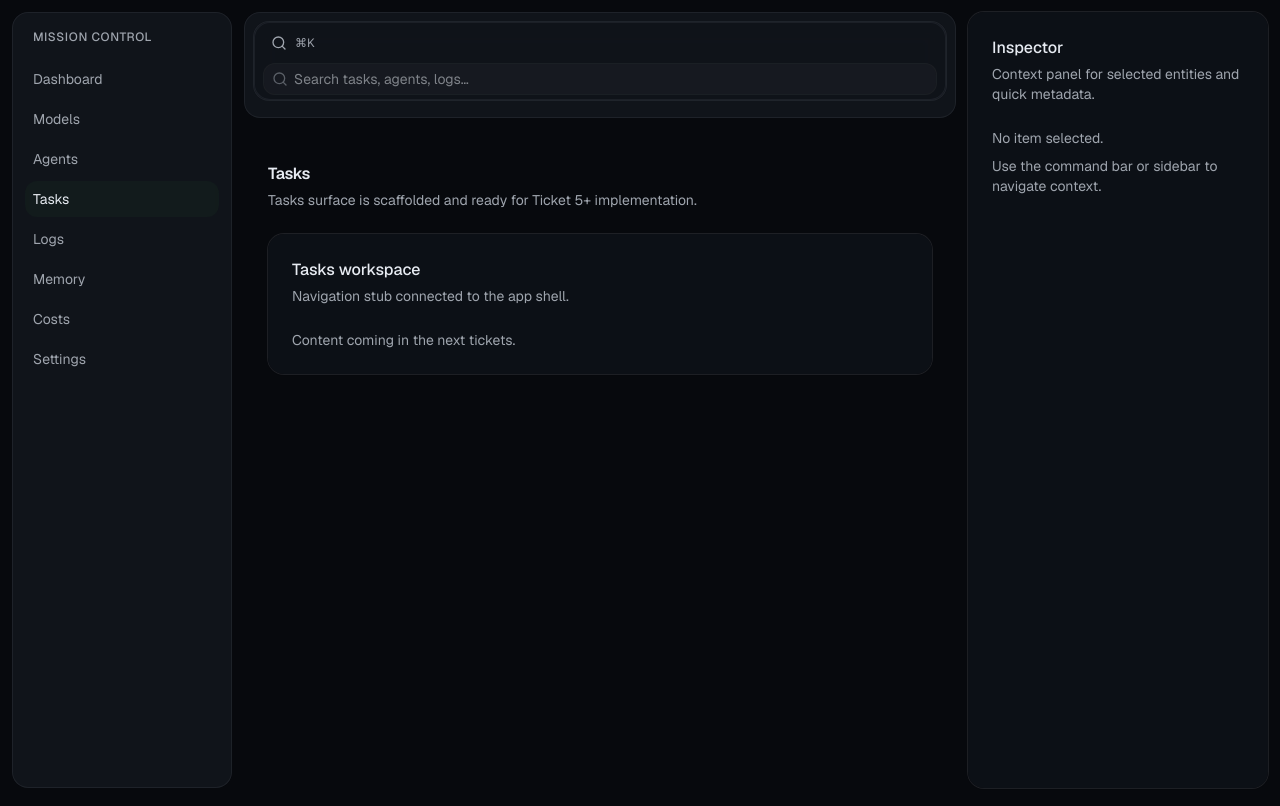
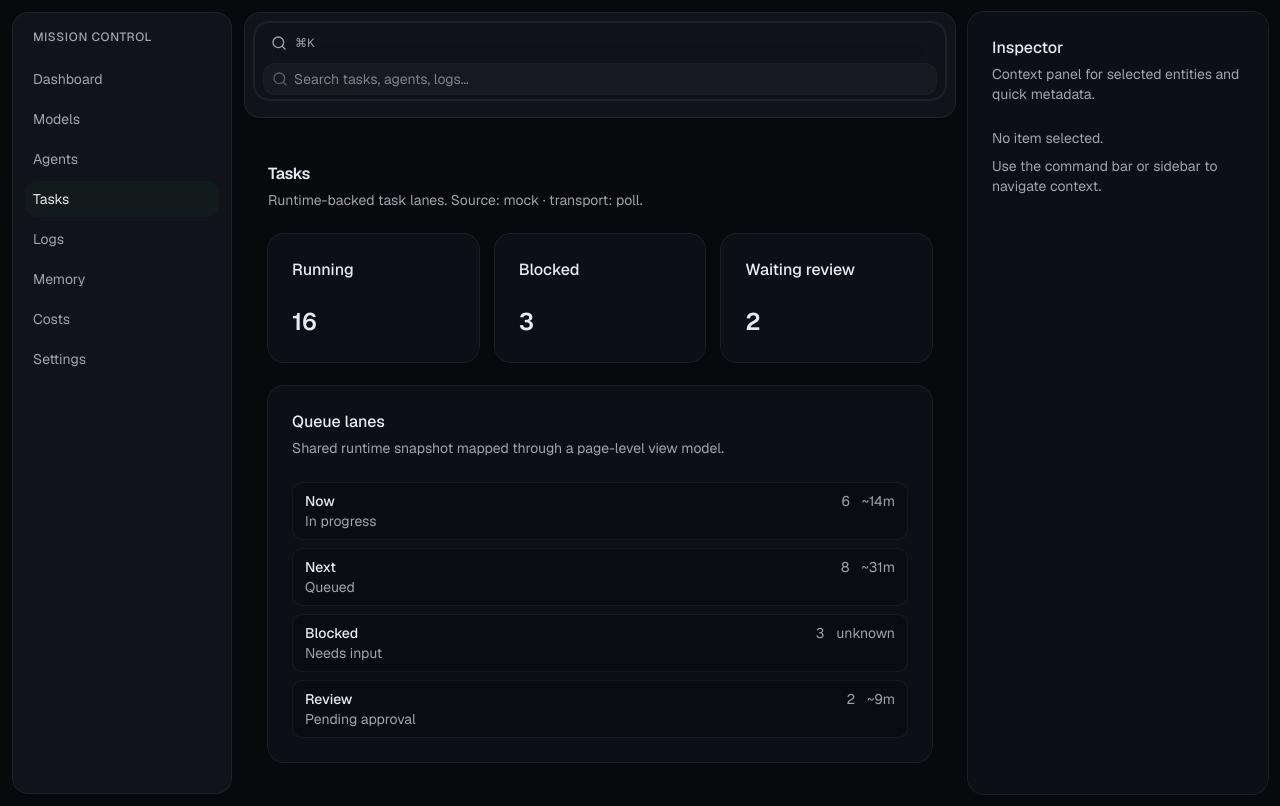
Before and after one commit to 0racularGh0st/mission-control, a Next.js app: page /tasks in a window 1280 px wide. Built offline with nearby package versions, Linux system fonts and the light colour scheme.

Commit message:
Apply shared runtime hook to tasks with thin page view models

```diff
--- a/app/tasks/page.tsx
+++ b/app/tasks/page.tsx
@@ -1,15 +1,8 @@
-import { Panel, SectionHeader } from "@/src/components/primitives";
+import { TasksClient } from "@/src/components/TasksClient";
+import { getDashboardRuntimeState } from "@/src/runtime/dashboard/adapters";
 
-export default function TasksPage() {
-  return (
-    <div className="dashboard-shell space-y-6">
-      <SectionHeader
-        title="Tasks"
-        description="Tasks surface is scaffolded and ready for Ticket 5+ implementation."
-      />
-      <Panel title="Tasks workspace" description="Navigation stub connected to the app shell.">
-        <div className="text-muted">Content coming in the next tickets.</div>
-      </Panel>
-    </div>
-  );
+export default async function TasksPage() {
+  const runtime = await getDashboardRuntimeState();
+
+  return <TasksClient initialRuntime={runtime} />;
 }
--- a/src/components/AgentsClient.tsx
+++ b/src/components/AgentsClient.tsx
@@ -3,6 +3,7 @@
 import { Panel, SectionHeader } from "@/src/components/primitives";
 import type { DashboardRuntimeStateDto } from "@/src/runtime/dashboard/types";
 import { useDashboardRuntime } from "@/src/runtime/dashboard/useDashboardRuntime";
+import { useAgentsViewModel } from "@/src/viewmodels/useAgentsViewModel";
 
 const CURSOR_STORAGE_KEY = "mission-control.agents.cursor";
 
@@ -11,6 +12,7 @@ export function AgentsClient({ initialRuntime }: { initialRuntime: DashboardRunt
     initialRuntime,
     cursorStorageKey: CURSOR_STORAGE_KEY,
   });
+  const agents = useAgentsViewModel(snapshot);
 
   return (
     <div className="dashboard-shell space-y-6">
@@ -20,9 +22,9 @@ export function AgentsClient({ initialRuntime }: { initialRuntime: DashboardRunt
       />
       <Panel title="Active agents" description="Shared dashboard runtime feed.">
         <div className="space-y-2 text-sm">
-          {snapshot.activeAgents.map((agent) => (
+          {agents.map((agent) => (
             <div key={agent.id} className="rounded-md border border-border/60 bg-background/35 px-3 py-2 text-muted-foreground">
-              <span className="font-medium text-foreground">{agent.name}</span> · {agent.role} · {agent.health}
+              <span className="font-medium text-foreground">{agent.name}</span> · {agent.role} · {agent.health} · {agent.queueDepthLabel} · {agent.latencyLabel}
             </div>
           ))}
         </div>
--- /dev/null
+++ b/src/components/TasksClient.tsx
@@ -0,0 +1,53 @@
+"use client";
+
+import { Panel, SectionHeader } from "@/src/components/primitives";
+import type { DashboardRuntimeStateDto } from "@/src/runtime/dashboard/types";
+import { useDashboardRuntime } from "@/src/runtime/dashboard/useDashboardRuntime";
+import { useTasksViewModel } from "@/src/viewmodels/useTasksViewModel";
+
+const CURSOR_STORAGE_KEY = "mission-control.tasks.cursor";
+
+export function TasksClient({ initialRuntime }: { initialRuntime: DashboardRuntimeStateDto }) {
+  const { snapshot, runtimeMeta } = useDashboardRuntime({
+    initialRuntime,
+    cursorStorageKey: CURSOR_STORAGE_KEY,
+  });
+
+  const { lanes, summary } = useTasksViewModel(snapshot);
+
+  return (
+    <div className="dashboard-shell space-y-6">
+      <SectionHeader
+        title="Tasks"
+        description={`Runtime-backed task lanes. Source: ${runtimeMeta.source} · transport: ${runtimeMeta.transport}.`}
+      />
+
+      <section className="grid grid-cols-1 gap-4 md:grid-cols-3">
+        <Panel title="Running">
+          <div className="text-2xl font-semibold">{summary.runningTasksLabel}</div>
+        </Panel>
+        <Panel title="Blocked">
+          <div className="text-2xl font-semibold">{summary.blockedTasksLabel}</div>
+        </Panel>
+        <Panel title="Waiting review">
+          <div className="text-2xl font-semibold">{summary.waitingReviewLabel}</div>
+        </Panel>
+      </section>
+
+      <Panel title="Queue lanes" description="Shared runtime snapshot mapped through a page-level view model.">
+        <div className="space-y-2 text-sm">
+          {lanes.map((lane) => (
+            <div key={lane.lane} className="grid grid-cols-[1fr_auto_auto] gap-3 rounded-md border border-border/60 bg-background/35 px-3 py-2">
+              <div>
+                <div className="font-medium text-foreground">{lane.label}</div>
+                <div className="text-muted-foreground">{lane.stateLabel}</div>
+              </div>
+              <div className="text-muted-foreground">{lane.countLabel}</div>
+              <div className="text-muted-foreground">{lane.etaLabel}</div>
+            </div>
+          ))}
+        </div>
+      </Panel>
+    </div>
+  );
+}
--- /dev/null
+++ b/src/viewmodels/useAgentsViewModel.ts
@@ -0,0 +1,37 @@
+import { useMemo } from "react";
+
+import type { DashboardSnapshotDto } from "@/src/runtime/dashboard/types";
+
+export interface AgentListItemViewModel {
+  id: string;
+  name: string;
+  role: string;
+  health: string;
+  model: string;
+  queueDepthLabel: string;
+  latencyLabel: string;
+}
+
+function formatLatency(ms: number) {
+  return `${(ms / 1000).toFixed(1)}s`;
+}
+
+function titleCase(value: string) {
+  return value.charAt(0).toUpperCase() + value.slice(1);
+}
+
+export function useAgentsViewModel(snapshot: DashboardSnapshotDto) {
+  return useMemo<AgentListItemViewModel[]>(
+    () =>
+      snapshot.activeAgents.map((agent) => ({
+        id: agent.id,
+        name: agent.name,
+        role: agent.role,
+        health: titleCase(agent.health),
+        model: agent.model,
+        queueDepthLabel: `Q ${agent.queueDepth}`,
+        latencyLabel: formatLatency(agent.medianLatencyMs),
+      })),
+    [snapshot.activeAgents],
+  );
+}
--- /dev/null
+++ b/src/viewmodels/useTasksViewModel.ts
@@ -0,0 +1,48 @@
+import { useMemo } from "react";
+
+import type { DashboardSnapshotDto } from "@/src/runtime/dashboard/types";
+
+export interface TaskLaneViewModel {
+  lane: string;
+  label: string;
+  stateLabel: string;
+  countLabel: string;
+  etaLabel: string;
+}
+
+export interface TasksSummaryViewModel {
+  runningTasksLabel: string;
+  blockedTasksLabel: string;
+  waitingReviewLabel: string;
+}
+
+function formatEta(minutes: number | null) {
+  return minutes == null ? "unknown" : `~${minutes}m`;
+}
+
+export function useTasksViewModel(snapshot: DashboardSnapshotDto) {
+  return useMemo(() => {
+    const lanes: TaskLaneViewModel[] = snapshot.queueSnapshot.map((lane) => ({
+      lane: lane.lane,
+      label: lane.label,
+      stateLabel: lane.stateLabel,
+      countLabel: String(lane.count),
+      etaLabel: formatEta(lane.etaMinutes),
+    }));
+
+    const blocked = snapshot.queueSnapshot.find((lane) => lane.lane === "blocked")?.count ?? 0;
+    const review = snapshot.queueSnapshot.find((lane) => lane.lane === "review")?.count ?? 0;
+    const running = snapshot.queueSnapshot.filter((lane) => lane.lane !== "blocked").reduce((sum, lane) => sum + lane.count, 0);
+
+    const summary: TasksSummaryViewModel = {
+      runningTasksLabel: String(running),
+      blockedTasksLabel: String(blocked),
+      waitingReviewLabel: String(review),
+    };
+
+    return {
+      lanes,
+      summary,
+    };
+  }, [snapshot.queueSnapshot]);
+}
```
